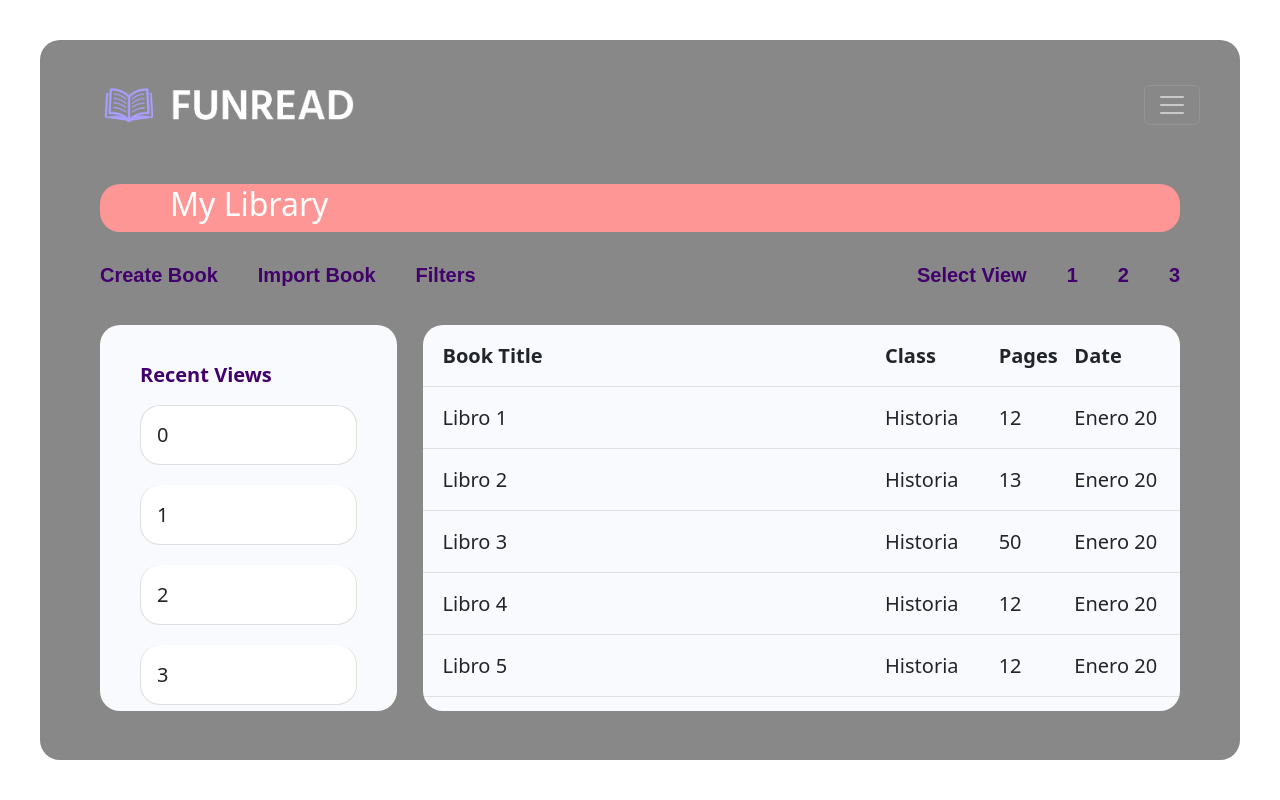
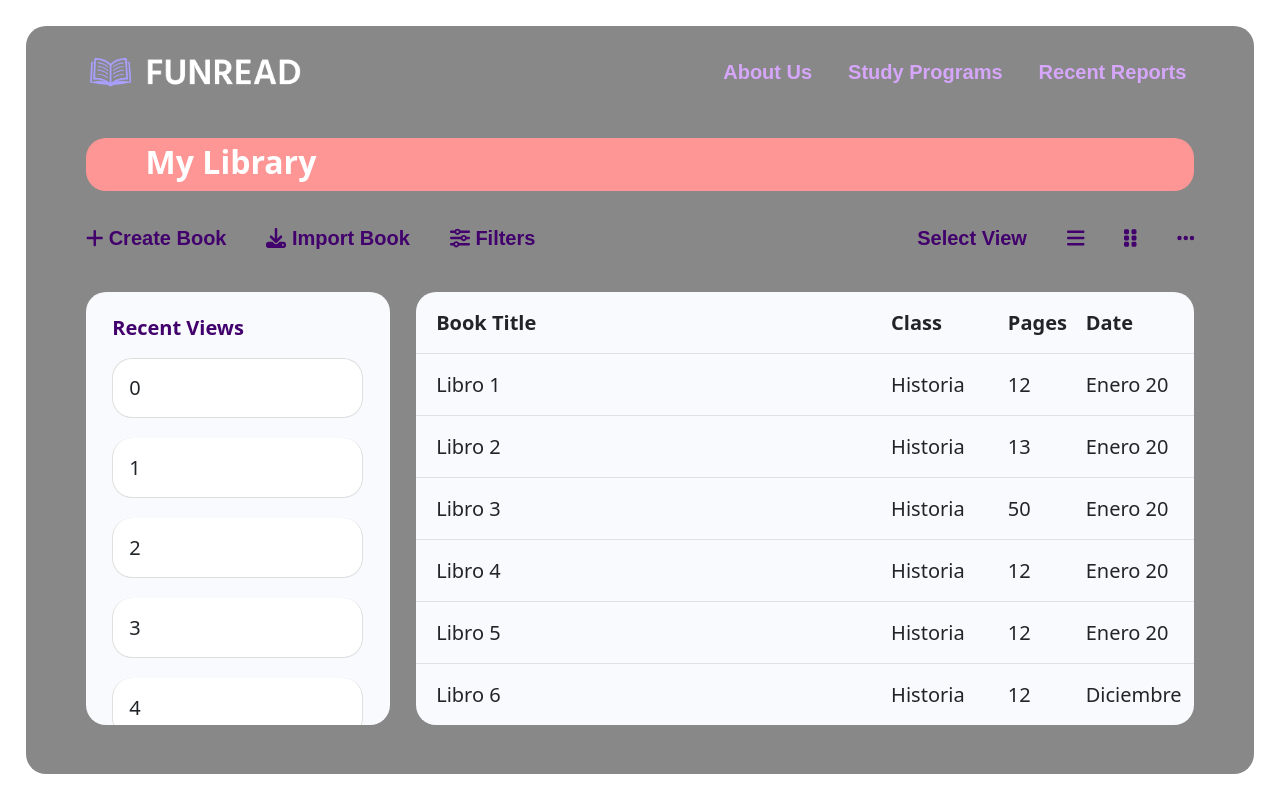
Before and after one commit to Funread/funread, a React (Create React App) app in the folder frontend/: page /MyLibrary in a window 1280 px wide. Built offline with nearby package versions, Linux system fonts and the light colour scheme.

Commit message:
FR/204: Responsive Header/Updated My Library

```diff
--- a/frontend/src/Components/LandingPage/LandingPage.css
+++ b/frontend/src/Components/LandingPage/LandingPage.css
@@ -1,12 +1,14 @@
 .landing-page-header {
-  height: 20%;
-  padding: 40px 40px 80px 60px;
+  display: flex;
+  flex-direction: column;
+  height: 15%;
+  justify-content: last baseline;
 }
 
 .landing-page-body {
   display: flex;
   flex-direction: row;
-  height: 80%;
+  height: 85%;
 }
 
 .landing-page-body-left-section {
@@ -18,7 +20,9 @@
 
 .landing-page-body-right-section {
   width: 30%;
-  margin: 0 60px 60px auto;
+  margin-right: 60px;
+  margin-bottom: 20px;
+  margin-left: auto;
   display: flex;
   flex-direction: column;
 }
@@ -26,9 +30,9 @@
 .landing-page-news-section {
   max-width: 100%;
   margin-left: 60px;
+  margin-bottom: 20px;
   height: 100%;
   background-color: #add5fa;
-  margin-bottom: 60px;
 }
 
 .landing-page-footer {
@@ -40,7 +44,6 @@
   margin-left: auto;
   width: 100%;
   height: 100%;
-  margin-bottom: 60px;
 }
 
 @media (max-width: 1366px) {
@@ -54,12 +57,17 @@
 }
 
 @media (max-width: 992px) {
+  .landing-page-header {
+    height: 20%;
+  }
+
   .landing-page-body-left-section {
     width: 0;
     margin-right: 60px;
   }
 
   .landing-page-body-right-section {
+    height: 80%;
     width: 100%;
   }
 }
--- a/frontend/src/Components/LogIn/LogIn.css
+++ b/frontend/src/Components/LogIn/LogIn.css
@@ -1,6 +1,7 @@
 .login-form {
   max-width: 480px;
   max-height: 100%;
+  min-height: 280px;
   background-color: white;
   border-radius: 20px;
   font-family: Arial, Helvetica, sans-serif;
@@ -9,9 +10,9 @@
   flex-direction: column;
 }
 
-.account-button-container {
+.login-account-button-container {
   display: flex;
-  height: 100%;
+  height: 60px;
 }
 
 .login-form-body {
@@ -64,6 +65,7 @@
 
 .form-check {
   margin: 0 !important;
+  font-size: 2vh;
 }
 
 .form-input-group {
--- a/frontend/src/Components/LogIn/LogIn.jsx
+++ b/frontend/src/Components/LogIn/LogIn.jsx
@@ -85,7 +85,7 @@ function LogIn(props) {
 
   return (
     <div className="login-form">
-      <div className="account-button-container">
+      <div className="login-account-button-container">
         <CustomButton
           name={"Log In"}
           setLogin={props.setLogin}
--- a/frontend/src/Components/MyLibrary/MyLibrary.css
+++ b/frontend/src/Components/MyLibrary/MyLibrary.css
@@ -1,12 +1,11 @@
-.landing-page-header {
-  height: 20%;
-  padding: 40px 40px 80px 60px;
+.my-library-header {
+  height: 15%;
 }
 
 .my-library {
   display: flex;
   flex-direction: column;
-  height: 80%;
+  height: 85%;
   margin: 0 60px 0 60px;
 }
 
@@ -20,7 +19,11 @@
 }
 
 .my-library-title {
-  margin-left: 70px;
+  padding-bottom: 5px;
+  margin-bottom: 0;
+  font-size: min(32px, 4vh);
+  margin-left: 60px;
+  font-weight: bold;
 }
 
 .my-library-navbar {
@@ -30,7 +33,7 @@
 
 .my-library-options {
   font-weight: bold;
-  font-size: 20px;
+  font-size: min(20px, 3vh);
   font-family: Arial, Helvetica, sans-serif;
 }
 
@@ -57,7 +60,7 @@
 .my-library-recent-views {
   height: 100%;
   width: 28%;
-  padding: 40px;
+  padding: min(40px, 2.4%);
   line-height: 20px;
   background-color: #f9fafe;
   border-radius: 20px;
@@ -102,7 +105,7 @@
 }
 
 .my-library-all-books-view-2 {
-  padding: 40px;
+  padding: min(40px, 3.4%);
   display: flex;
   flex-wrap: wrap;
   justify-content: flex-start;
@@ -110,7 +113,7 @@
 }
 
 .small-book-card {
-  width: 192px;
+  width: 190px;
   height: 185px;
   padding: 10px;
   border-radius: 20px;
@@ -126,20 +129,20 @@
 
 .swiper-books {
   width: 100%;
-  padding: 40px 20px 40px 20px;
+  padding: min(40px, 3.4%) min(20px, 1.7%) min(40px, 3.4%) min(20px, 1.7%);
 }
 
 .large-book-card {
   height: 100%;
   border-radius: 20px;
-  padding-bottom: 10px;
+  padding-bottom: 3.5%;
   margin: 0 7% 0 7%;
   text-align: center;
 }
 
 .large-book-card-body {
   height: 10%;
-  padding-top: 10px;
+  padding-top: 3.5%;
   padding-bottom: 0;
 }
 
@@ -182,3 +185,13 @@
   -webkit-box-shadow: inset 0 0 6px rgba(0, 0, 0, 0.3);
   box-shadow: inset 0 0 6px rgba(0, 0, 0, 0.3);
 }
+
+@media (max-width: 992px) {
+  .my-library-header {
+    height: 20%;
+  }
+
+  .my-library {
+    height: 80%;
+  }
+}
--- a/frontend/src/Components/MyLibrary/MyLibrary.jsx
+++ b/frontend/src/Components/MyLibrary/MyLibrary.jsx
@@ -10,6 +10,15 @@ import "swiper/css";
 import "swiper/css/navigation";
 import logo from "../../placeholderBook.jpg";
 import Header from "../Shared/Header/Header";
+import { FontAwesomeIcon } from "@fortawesome/react-fontawesome";
+import {
+  faSliders,
+  faDownload,
+  faPlus,
+  faBars,
+  faGripVertical,
+  faEllipsis,
+} from "@fortawesome/free-solid-svg-icons";
 
 /**
  * Function MyLibrary:
@@ -149,7 +158,9 @@ function MyLibrary(props) {
               width="120px"
             />
             <Card.Body>
-              <Card.Title>{data[i].name}</Card.Title>
+              <Card.Title className="small-book-card-title">
+                {data[i].name}
+              </Card.Title>
             </Card.Body>
           </Card>
         );
@@ -221,23 +232,29 @@ function MyLibrary(props) {
    */
   return (
     <>
-      <div className="landing-page-header">
+      <div className="my-library-header">
         <Header />
       </div>
       <div className="my-library">
         <div className="my-library-banner">
-          <h2 className="my-library-title">My Library</h2>
+          <p className="my-library-title">My Library</p>
         </div>
         <Navbar bg="transparent" className="my-library-navbar">
           <Nav>
             <div className="my-library-options">
               <Nav.Link className="my-library-options-content">
+                <FontAwesomeIcon icon={faPlus} />
+                {"  "}
                 Create Book
               </Nav.Link>
               <Nav.Link className="my-library-options-content">
+                <FontAwesomeIcon icon={faDownload} />
+                {"  "}
                 Import Book
               </Nav.Link>
               <Nav.Link className="my-library-options-content">
+                <FontAwesomeIcon icon={faSliders} />
+                {"  "}
                 Filters
               </Nav.Link>
             </div>
@@ -256,7 +273,7 @@ function MyLibrary(props) {
                   changeView("1");
                 }}
               >
-                1
+                <FontAwesomeIcon icon={faBars} />
               </Nav.Link>
               <Nav.Link
                 className="my-library-options-content"
@@ -264,7 +281,7 @@ function MyLibrary(props) {
                   changeView("2");
                 }}
               >
-                2
+                <FontAwesomeIcon icon={faGripVertical} />
               </Nav.Link>
               <Nav.Link
                 className="my-library-options-content"
@@ -273,7 +290,7 @@ function MyLibrary(props) {
                   changeView("3");
                 }}
               >
-                3
+                <FontAwesomeIcon icon={faEllipsis} />
               </Nav.Link>
             </div>
           </Nav>
--- a/frontend/src/Components/Shared/CustomButton/CustomButton.css
+++ b/frontend/src/Components/Shared/CustomButton/CustomButton.css
@@ -1,6 +1,6 @@
 .account-button-body {
   width: 50%;
-  height: 60px;
+  height: 100%;
   font-size: 1.25rem;
   font-weight: bold;
   font-family: Arial, Helvetica, sans-serif;
--- a/frontend/src/Components/Shared/Header/Header.css
+++ b/frontend/src/Components/Shared/Header/Header.css
@@ -1,14 +1,22 @@
-.logo-funread {
-  width: 260px;
-  height: 40px;
-  background-position: center;
-  background-repeat: no-repeat;
-  background-size: cover;
+.header-navbar-container {
+  display: flex;
+  flex-direction: column;
+  padding-right: 60px;
+  padding-left: 60px;
+  padding-top: min(40px, 2.2%);
+}
+
+.header-navbar-brand {
+  padding: 0;
+}
+
+.header-navbar-logo-funread {
+  width: 220px;
 }
 
 .menu-options {
   font-weight: bold;
-  font-size: 1.25rem;
+  font-size: min(20px, 3vh);
   font-family: Arial, Helvetica, sans-serif;
 }
 
@@ -21,20 +29,20 @@
 }
 
 .menu-options-content:hover {
-  text-decoration: underline 5px;
-  text-underline-offset: 15px;
+  text-decoration: underline 25%;
+  text-underline-offset: 25%;
   color: #d5a6fa;
 }
 
 .menu-options-content:focus {
-  text-decoration: underline 5px;
-  text-underline-offset: 15px;
+  text-decoration: underline 25%;
+  text-underline-offset: 25%;
   color: white;
 }
 
 .menu-options-content:active {
-  text-decoration: underline 5px;
-  text-underline-offset: 15px;
+  text-decoration: underline 25%;
+  text-underline-offset: 25%;
   color: white;
 }
 
--- a/frontend/src/Components/Shared/Header/Header.jsx
+++ b/frontend/src/Components/Shared/Header/Header.jsx
@@ -4,26 +4,17 @@ import logoFunread from "../../../logoFunread.png";
 import "./Header.css";
 
 class Header extends React.Component {
-  constructor(props) {
-    super(props);
-    this.state = {
-      //ListHere
-      label: this.props.miPrimerProps,
-    };
-  }
-
   render() {
     return (
       //Return Here component or html code
-      <>
-        <Navbar collapseOnSelect expand="xxl" bg="transparent" variant="dark">
-          <Navbar.Brand href="#">
-            <div
-              className="logo-funread"
-              style={{
-                backgroundImage: `url(${logoFunread})`,
-              }}
-            ></div>
+      <div className="header-navbar-container">
+        <Navbar collapseOnSelect expand="lg" bg="transparent" variant="dark">
+          <Navbar.Brand href="#" className="header-navbar-brand">
+            <img
+              src={logoFunread}
+              alt="logo"
+              className="header-navbar-logo-funread"
+            ></img>
           </Navbar.Brand>
           <Navbar.Toggle aria-controls="responsive-navbar-nav" />
           <Navbar.Collapse id="responsive-navbar-nav">
@@ -36,14 +27,18 @@ class Header extends React.Component {
                 <Nav.Link className="menu-options-content" href="#2">
                   Study Programs
                 </Nav.Link>
-                <Nav.Link className="menu-options-content" href="#3">
+                <Nav.Link
+                  className="menu-options-content"
+                  style={{ marginRight: 0 }}
+                  href="#3"
+                >
                   Recent Reports
                 </Nav.Link>
               </div>
             </Nav>
           </Navbar.Collapse>
         </Navbar>
-      </>
+      </div>
     );
   }
 }
--- a/frontend/src/Components/SignUp/SignUp.css
+++ b/frontend/src/Components/SignUp/SignUp.css
@@ -1,6 +1,7 @@
 .signup-form {
   max-width: 480px;
   max-height: 100%;
+  min-height: 380px;
   background-color: white;
   border-radius: 20px;
   font-family: Arial, Helvetica, sans-serif;
@@ -9,9 +10,9 @@
   flex-direction: column;
 }
 
-.account-button-container {
+.signup-account-button-container {
   display: flex;
-  height: 100%;
+  height: 60px;
 }
 
 .signup-form-body {
--- a/frontend/src/Components/SignUp/SignUp.jsx
+++ b/frontend/src/Components/SignUp/SignUp.jsx
@@ -86,7 +86,7 @@ function SignUp(props) {
 
   return (
     <div className="signup-form">
-      <div className="account-button-container">
+      <div className="signup-account-button-container ">
         <CustomButton
           name={"Log In"}
           setLogin={props.setLogin}
--- a/frontend/src/index.css
+++ b/frontend/src/index.css
@@ -5,7 +5,7 @@ html,
 
 #root {
   height: 100%;
-  padding: 40px;
+  padding: 2%;
 }
 
 body {
--- a/frontend/src/index.js
+++ b/frontend/src/index.js
@@ -3,24 +3,34 @@ import ReactDOM from "react-dom/client";
 import "./index.css";
 import reportWebVitals from "./reportWebVitals";
 import "bootstrap/dist/css/bootstrap.min.css";
+import "react-toastify/dist/ReactToastify.css";
+import { BrowserRouter, Routes, Route } from "react-router-dom";
 import LandingPage from "./Components/LandingPage/LandingPage";
-import { BrowserRouter, Routes, Route } from "react-router-dom";
-import "react-toastify/dist/ReactToastify.css";
-import TestToast from "./Components/Shared/Toast/TestToast";
-import Wizard from "./Components/Shared/Wizard/Wizard";
 import MyLibrary from "./Components/MyLibrary/MyLibrary";
 
 const root = ReactDOM.createRoot(document.getElementById("root"));
 root.render(
   <BrowserRouter>
-    <div className="background-container">
-      <Routes>
-        <Route exact path="/MyLibrary" element={<MyLibrary />} />
-        <Route exact path="/Wizard" element={<Wizard />} />
-        <Route exact path="/TestToast" element={<TestToast />} />
-        <Route exact path="/" element={<LandingPage />} />
-      </Routes>
-    </div>
+    <Routes>
+      <Route
+        exact
+        path="/MyLibrary"
+        element={
+          <div className="background-container">
+            <MyLibrary />
+          </div>
+        }
+      />
+      <Route
+        exact
+        path="/"
+        element={
+          <div className="background-container">
+            <LandingPage />
+          </div>
+        }
+      />
+    </Routes>
   </BrowserRouter>
 );
 
```
